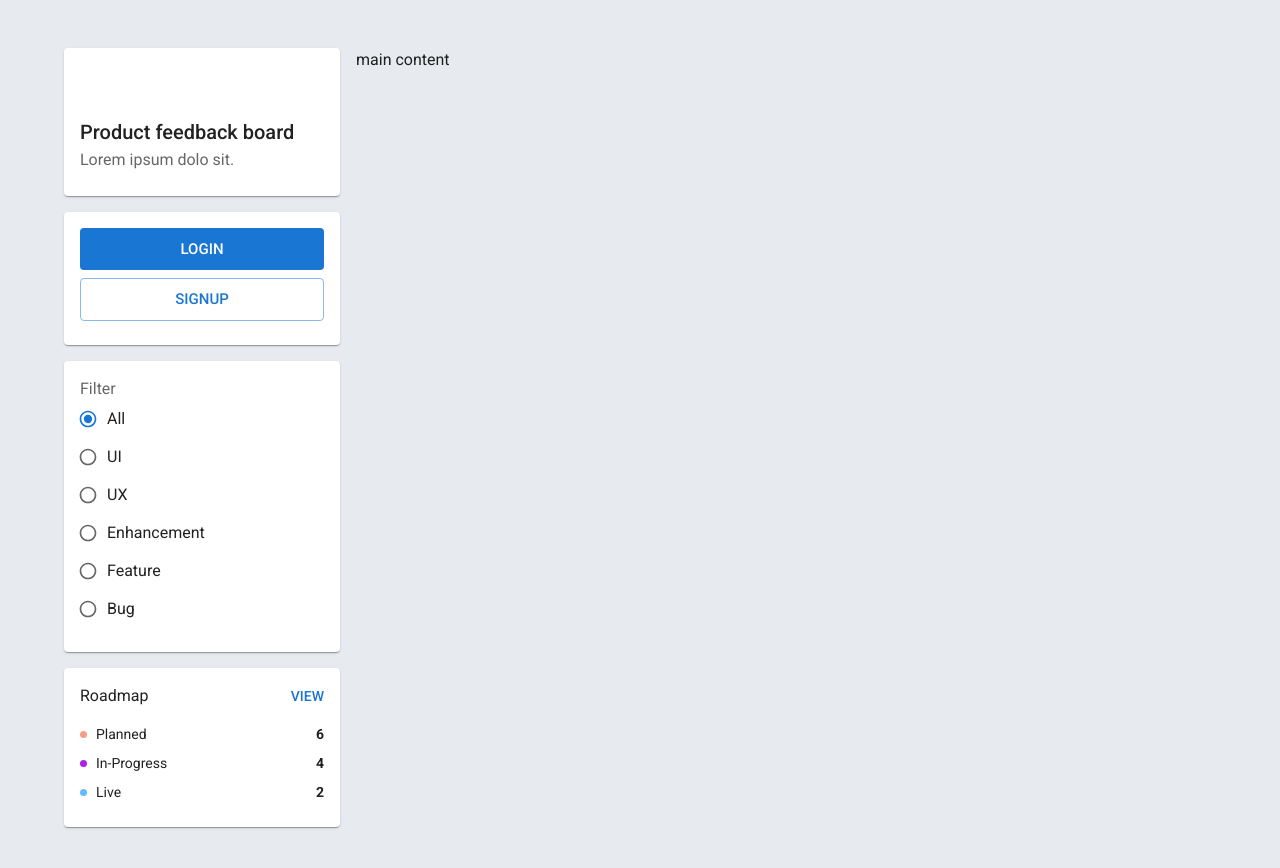
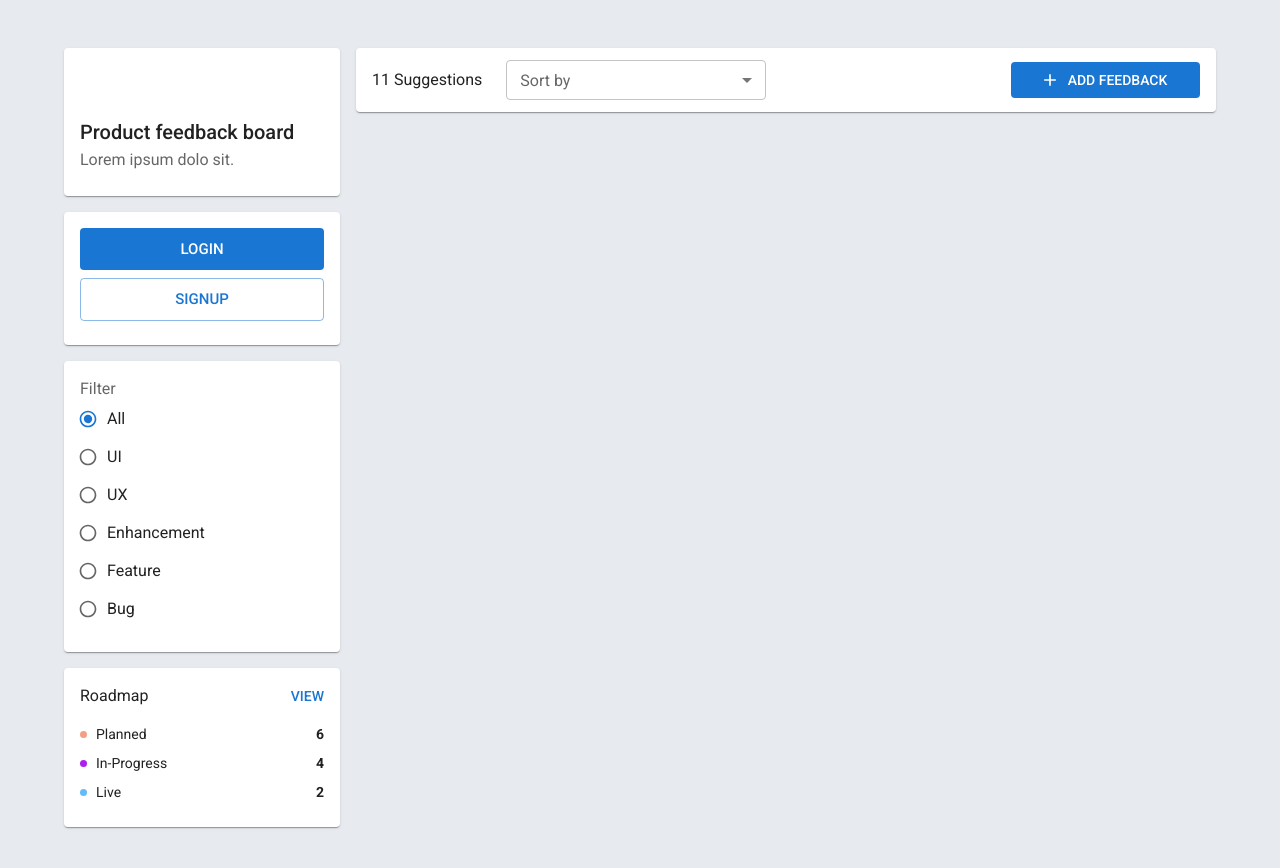
Before and after one commit to agrajy10/product-feedback-app-v2-frontend, a Next.js app: page / in a window 1280 px wide. Shown: the top 868 px of the page. Built offline with nearby package versions, Linux system fonts and the light colour scheme.

Commit message:
created topbar component of RHS

```diff
--- /dev/null
+++ b/components/Home/MainContent/TopBar.js
@@ -0,0 +1,72 @@
+import {
+  Button,
+  Card,
+  CardContent,
+  FormControl,
+  Grid,
+  InputLabel,
+  MenuItem,
+  Select,
+  Typography,
+} from "@mui/material";
+import AddIcon from "@mui/icons-material/Add";
+import { useState } from "react";
+import useStyles from "../../../styles/TopBar/TopBar";
+
+function TopBar() {
+  const { classes } = useStyles();
+  const [sortBy, setSortBy] = useState("");
+
+  const handleChange = (event) => {
+    setSortBy(event.target.value);
+  };
+
+  return (
+    <Card>
+      <CardContent classes={{ root: classes.cardContent }}>
+        <Grid container alignItems="center" columnSpacing={3} rowSpacing={3}>
+          <Grid item xs="auto">
+            <Typography variant="body1" component="span">
+              11 Suggestions
+            </Typography>
+          </Grid>
+          <Grid item xs={12} md={4}>
+            <FormControl fullWidth size="small">
+              <InputLabel id="sort-by-select-label">Sort by</InputLabel>
+              <Select
+                labelId="sort-by-select-label"
+                id="demo-simple-select"
+                value={sortBy}
+                label="Sort by"
+                onChange={handleChange}
+              >
+                <MenuItem value={10}>Most upvotes</MenuItem>
+                <MenuItem value={20}>Least upvotes</MenuItem>
+                <MenuItem value={30}>Most comments</MenuItem>
+                <MenuItem value={40}>Least comments</MenuItem>
+              </Select>
+            </FormControl>
+          </Grid>
+          <Grid
+            item
+            xs={12}
+            md
+            sx={{ display: { xs: "none", md: "block" } }}
+          ></Grid>
+          <Grid item xs={12} md={3}>
+            <Button
+              variant="contained"
+              startIcon={<AddIcon />}
+              disableElevation
+              fullWidth={true}
+            >
+              Add feedback
+            </Button>
+          </Grid>
+        </Grid>
+      </CardContent>
+    </Card>
+  );
+}
+
+export default TopBar;
--- /dev/null
+++ b/components/Home/MainContent/index.js
@@ -0,0 +1,7 @@
+import TopBar from "./TopBar";
+
+function Index() {
+  return <TopBar />;
+}
+
+export default Index;
--- a/pages/index.js
+++ b/pages/index.js
@@ -1,6 +1,7 @@
 import { Grid, Container } from "@mui/material";
 import Head from "next/head";
 import Sidebar from "../components/Home/Sidebar";
+import MainContent from "../components/Home/MainContent";
 
 export default function Home() {
   return (
@@ -14,7 +15,7 @@ export default function Home() {
             <Sidebar />
           </Grid>
           <Grid item xs={12} md={9}>
-            main content
+            <MainContent />
           </Grid>
         </Grid>
       </Container>
--- /dev/null
+++ b/styles/TopBar/TopBar.js
@@ -0,0 +1,12 @@
+import { makeStyles } from "tss-react/mui";
+
+const useStyles = makeStyles()(({ spacing }) => ({
+  cardContent: {
+    padding: spacing(1.5, 2),
+    "&:last-child": {
+      paddingBottom: spacing(1.5),
+    },
+  },
+}));
+
+export default useStyles;
```
